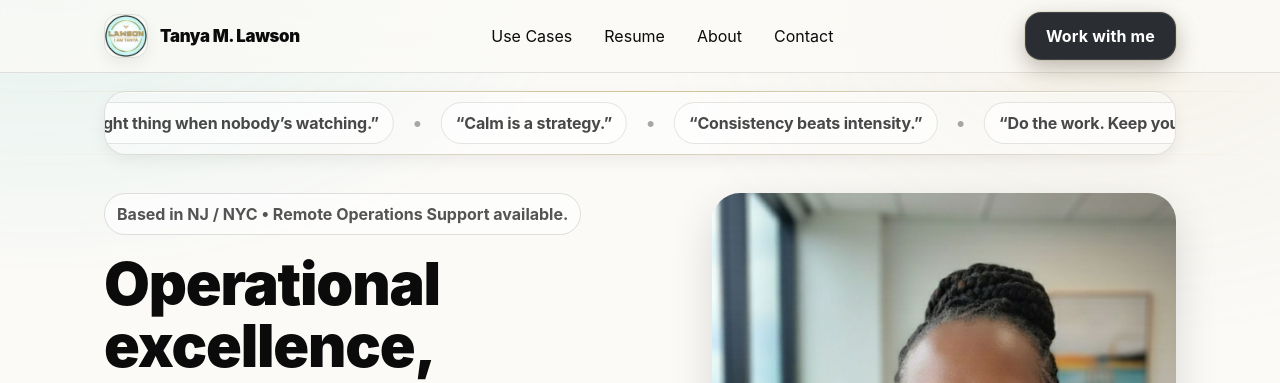
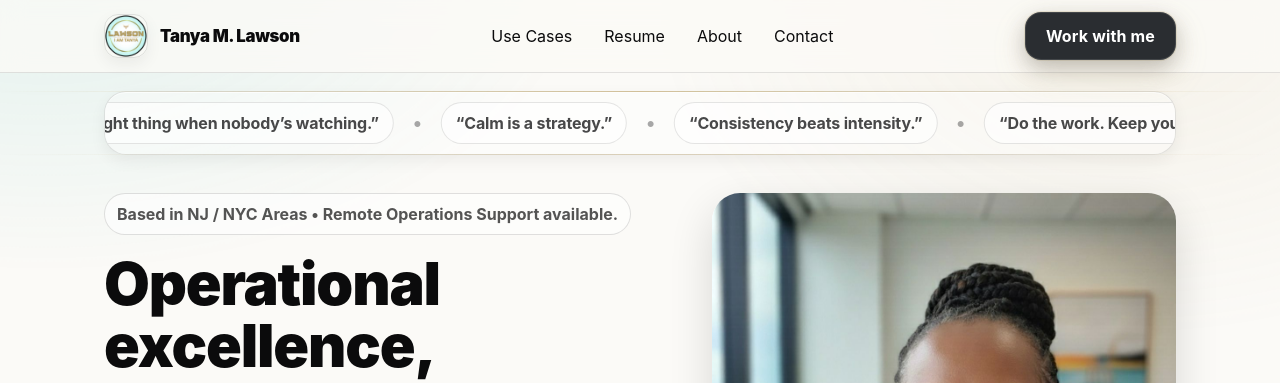
Before and after one commit to TanyaWBM1/TanyaLawson, a Jekyll site: the page built from index.html, in a window 1280 px wide and 900 px high. Shown: the top 383 px of the window. Built offline with Jekyll 4.4.1, drawn with Linux system fonts in a browser that asks for light colours.

Commit message:
Update index.html

```diff
--- a/index.html
+++ b/index.html
@@ -10,7 +10,7 @@ show_ticker: true
 <section class="hero" aria-label="Intro">
   <div class="container hero-grid">
     <div class="hero-copy">
-      <div class="badge">Based in NJ / NYC • Remote Operations Support available.</div>
+      <div class="badge">Based in NJ / NYC Areas • Remote Operations Support available.</div>
 
       <h1 class="hero-title">
         Operational excellence,<br>
```
